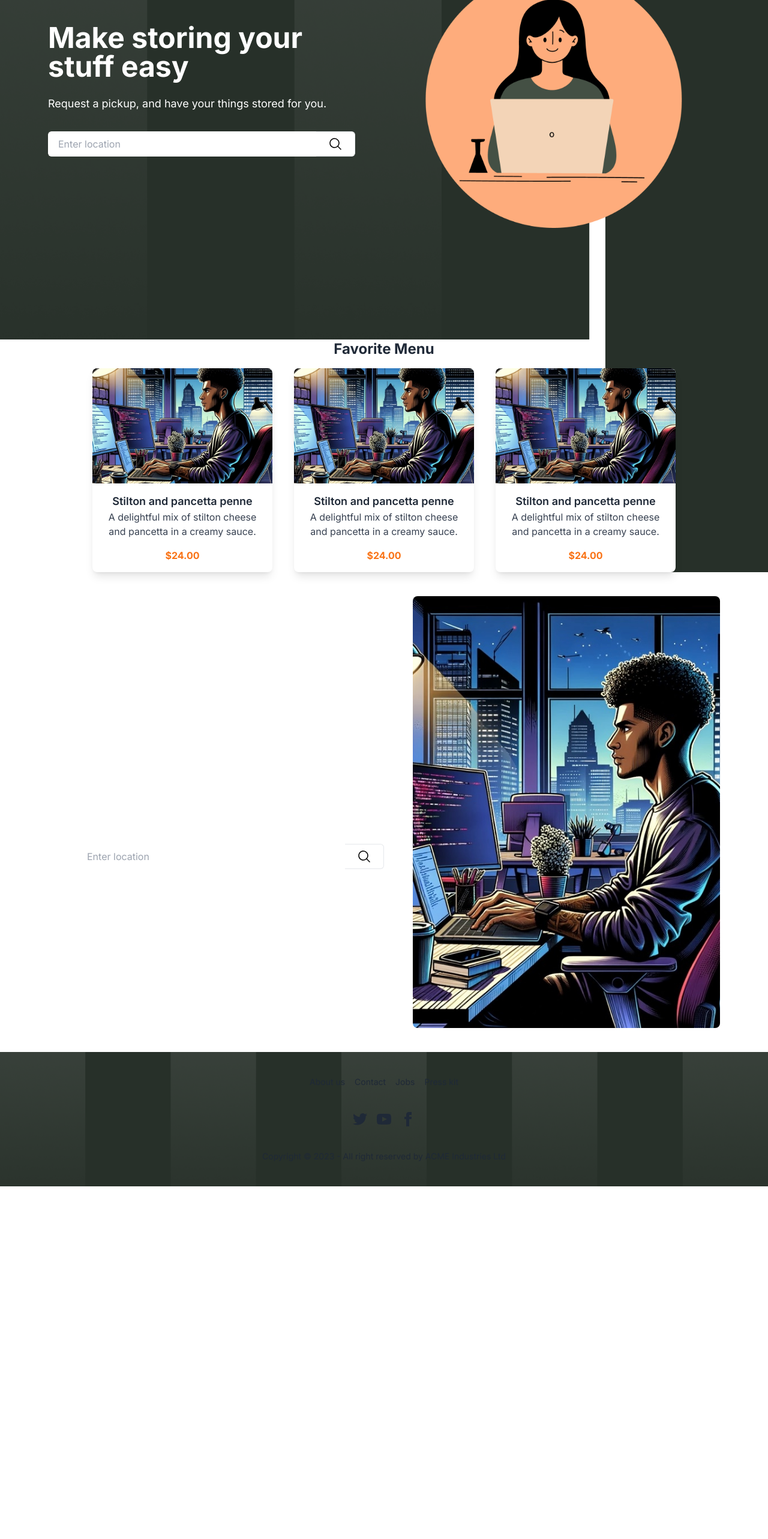
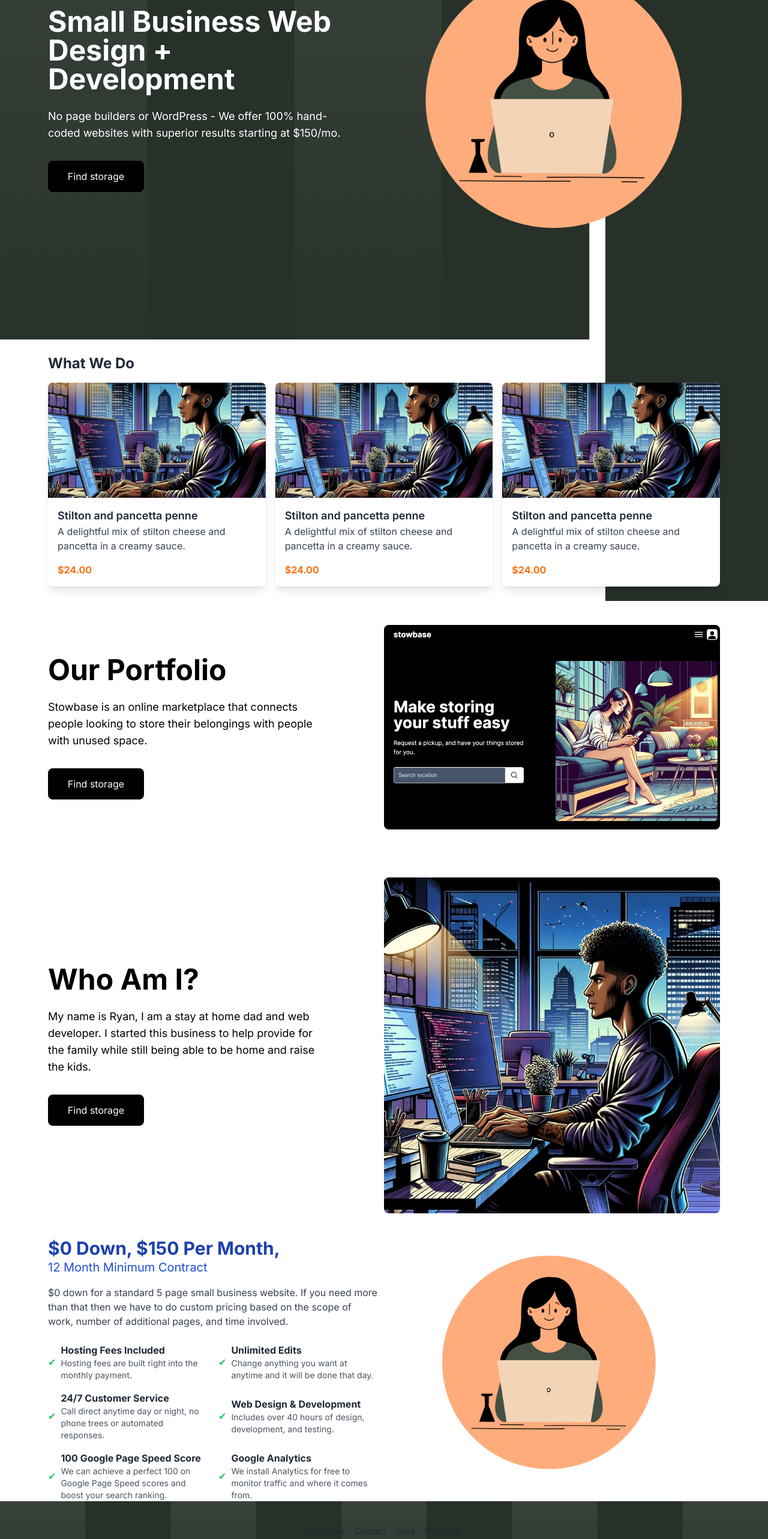
Before and after one commit to jordanwhiguera/web-dev, a Next.js app: page / in a window 1280 px wide. Shown: the part 234-2800 px from the top of the page at 60% size. Before the commit the page ends 2212 px from the top, so only its background shows below. Built offline with nearby package versions, Linux system fonts and the light colour scheme.

Commit message:
added about us section and portfolio section

```diff
--- a/app/components/Card.tsx
+++ b/app/components/Card.tsx
@@ -22,7 +22,7 @@ const cardItems: CardItem[] = [
     imageUrl: "/images/web-dev.png", // Replace with your image path
   },
   {
-    id: 1,
+    id: 2,
     title: "Stilton and pancetta penne",
     description:
       "A delightful mix of stilton cheese and pancetta in a creamy sauce.",
@@ -30,43 +30,35 @@ const cardItems: CardItem[] = [
     imageUrl: "/images/web-dev.png", // Replace with your image path
   },
   {
-    id: 1,
+    id: 3,
     title: "Stilton and pancetta penne",
     description:
       "A delightful mix of stilton cheese and pancetta in a creamy sauce.",
     price: "$24.00",
     imageUrl: "/images/web-dev.png", // Replace with your image path
   },
-
   // ... other menu items
 ];
 
 const Card: React.FC = () => {
   return (
     <Container className="bg-side">
-      <div className="flex flex-col items-center ">
-        {" "}
-        {/* Centered vertically and horizontally */}
-        <div className="mb-4">
-          <h2 className="text-2xl font-bold">Favorite Menu</h2>
+      <div className="py-6">
+        <div className="flex justify-between items-center mb-4">
+          <h2 className="text-2xl font-bold">What We Do</h2>
         </div>
-        <div className="grid grid-cols-1 md:grid-cols-2 lg:grid-cols-3 gap-9 justify-center">
-          {" "}
-          {/* 3 columns on lg screens */}
+        <div className="grid md:grid-cols-2 lg:grid-cols-3 gap-4">
           {cardItems.map((item) => (
             <div
               key={item.id}
               className="bg-white shadow-lg rounded-lg overflow-hidden"
-              style={{ maxWidth: "300px" }} // Optionally control the maximum width of the cards
             >
               <img
                 className="w-full h-48 object-cover"
                 src={item.imageUrl}
                 alt={item.title}
               />
-              <div className="p-4 text-center">
-                {" "}
-                {/* Centered text */}
+              <div className="p-4">
                 <h3 className="text-lg font-semibold">{item.title}</h3>
                 <p className="text-gray-700">{item.description}</p>
                 <div className="mt-4">
--- /dev/null
+++ b/app/components/Feature.tsx
@@ -0,0 +1,82 @@
+"use client";
+import React from "react";
+import Container from "./Container";
+
+const Feature: React.FC<{ title: string; description: string }> = ({
+  title,
+  description,
+}) => {
+  return (
+    <div className="flex items-center">
+      <span className="text-green-500 mr-2">✔</span>
+      <div>
+        <h4 className="font-bold">{title}</h4>
+        <p className="text-sm text-gray-600">{description}</p>
+      </div>
+    </div>
+  );
+};
+
+const PricingSection: React.FC = () => {
+  return (
+    <Container>
+      {" "}
+      {/* Assuming bg-white is the desired background */}
+      <div className="flex flex-col md:flex-row items-center justify-between space-y-4 md:space-y-0 md:space-x-4">
+        {" "}
+        {/* Adjust space and layout for md screens */}
+        <div className="md:w-1/2">
+          {" "}
+          {/* Take up half the width on medium screens */}
+          <h2 className="text-3xl font-bold text-blue-800">
+            $0 Down, $150 Per Month,
+          </h2>
+          <p className="text-xl text-blue-700">12 Month Minimum Contract</p>
+          <p className="mt-4 text-gray-700">
+            $0 down for a standard 5 page small business website. If you need
+            more than that then we have to do custom pricing based on the scope
+            of work, number of additional pages, and time involved.
+          </p>
+          <div className="mt-6 grid grid-cols-1 md:grid-cols-2 gap-4">
+            {/* Features components here */}
+            <Feature
+              title="Hosting Fees Included"
+              description="Hosting fees are built right into the monthly payment."
+            />
+            <Feature
+              title="Unlimited Edits"
+              description="Change anything you want at anytime and it will be done that day."
+            />
+            <Feature
+              title="24/7 Customer Service"
+              description="Call direct anytime day or night, no phone trees or automated responses."
+            />
+            <Feature
+              title="Web Design & Development"
+              description="Includes over 40 hours of design, development, and testing."
+            />
+            <Feature
+              title="100 Google Page Speed Score"
+              description="We can achieve a perfect 100 on Google Page Speed scores and boost your search ranking."
+            />
+            <Feature
+              title="Google Analytics"
+              description="We install Analytics for free to monitor traffic and where it comes from."
+            />
+          </div>
+        </div>
+        <div className="md:w-1/2">
+          {" "}
+          {/* Take up half the width on medium screens */}
+          <img
+            src="/images/lady-pc.png" // Replace with your actual image path
+            alt="Savings illustration"
+            className="w-full h-auto" // Added rounded-lg and shadow-lg for styling
+          />
+        </div>
+      </div>
+    </Container>
+  );
+};
+
+export default PricingSection;
--- a/app/components/Hero.tsx
+++ b/app/components/Hero.tsx
@@ -1,8 +1,12 @@
+"use client";
 import React from "react";
 import { motion } from "framer-motion";
 import Container from "./Container";
+import Button from "./Button";
+import { useRouter } from "next/navigation";
 
 const Hero = () => {
+  const router = useRouter();
   return (
     //HERO SECTION PART 1
     //Container div
@@ -14,34 +18,17 @@ const Hero = () => {
         <div className="flex-1 py-12 flex flex-col justify-center">
           <div className="lg:pr-12">
             <h1 className="text-5xl font-bold mb-6 text-white">
-              Make storing your stuff easy
+              Small Business Web Design + Development
             </h1>
             <p className="text-lg mb-8 text-white">
-              Request a pickup, and have your things stored for you.
+              No page builders or WordPress - We offer 100% hand-coded websites
+              with superior results starting at $150/mo.
             </p>
-            <div className="space-y-4 mb-8">
-              <div className="flex justify-between">
-                <input
-                  type="text"
-                  placeholder="Enter location"
-                  className="form-input px-4 py-2 border border-r-0 border-white w-full rounded-tl-md rounded-bl-md"
-                />
-                <button className="border border-l-0 rounded-tr-md rounded-br-md p-2 bg-white hover:shadow">
-                  <svg
-                    xmlns="http://www.w3.org/2000/svg"
-                    viewBox="0 0 24 24"
-                    fill="black"
-                    className="w-12 h-6"
-                  >
-                    <path
-                      fillRule="evenodd"
-                      d="M10.5 3.75a6.75 6.75 0 100 13.5 6.75 6.75 0 000-13.5zM2.25 10.5a8.25 8.25 0 1114.59 5.28l4.69 4.69a.75.75 0 11-1.06 1.06l-4.69-4.69A8.25 8.25 0 012.25 10.5z"
-                      clipRule="evenodd"
-                    />
-                  </svg>
-                </button>
-              </div>
-            </div>
+            <Button
+              smallWidth
+              label="Find storage"
+              onClick={() => router.push("/")}
+            />
           </div>
         </div>
         {/* Image Content */}
--- a/app/components/HeroTwo.tsx
+++ b/app/components/HeroTwo.tsx
@@ -1,55 +1,107 @@
+"use client";
+
 import React from "react";
+import Button from "./Button";
+import { useRouter } from "next/navigation";
 
-import Container from "./Container";
+interface HeroProps {
+  title: string;
+  subtitle: string;
+  image: string;
+  search?: boolean;
+  reverse?: boolean;
+  blackBackground?: boolean;
+  textWhite?: boolean;
+  reOrder?: boolean;
+  button?: boolean;
+  padRight?: boolean;
+}
 
-const HeroTwo = () => {
+const HeroTwo: React.FC<HeroProps> = ({
+  title,
+  subtitle,
+  image,
+  search,
+  reverse,
+  blackBackground,
+  textWhite,
+  reOrder,
+  button,
+  padRight,
+}) => {
+  const router = useRouter();
   return (
-    //HERO SECTION PART 1
-    //Container div
-    <Container className="">
-      <div className="flex flex-col lg:flex-row min-h-screen ">
-        {/* Text Content */}
-        <div className="flex-1 p-12 flex flex-col justify-center">
-          <h1 className="text-5xl font-bold mb-6 text-white">
-            Make storing your stuff easy
-          </h1>
-          <p className="text-lg mb-8 text-white">
-            Request a pickup, and have your things stored for you.
-          </p>
-          <div className="space-y-4 mb-8">
-            <div className="flex justify-between">
-              <input
-                type="text"
-                placeholder="Enter location"
-                className="form-input px-4 py-2 border border-r-0 border-white w-full rounded-tl-md rounded-bl-md"
+    <div
+      className={`mx-auto xl:px-20 md:px-10 sm:px-2 px-4 ${
+        blackBackground ? "bg-black" : "bg-white"
+      } `}
+    >
+      <div
+        className={`flex ${
+          reverse ? "flex-col-reverse" : "flex-col"
+        } lg:flex-row `}
+      >
+        {/* Conditionally render image first if reOrder is true */}
+        {reOrder && image && (
+          <div className="flex-1 py-10  flex items-center">
+            <div className=" w-full">
+              <img
+                src={image}
+                alt="Hero Image"
+                className="w-full h-full rounded-lg object-cover"
               />
-              <button className="border border-l-0 rounded-tr-md rounded-br-md p-2 bg-white hover:shadow">
-                <svg
-                  xmlns="http://www.w3.org/2000/svg"
-                  viewBox="0 0 24 24"
-                  fill="black"
-                  className="w-12 h-6"
-                >
-                  <path
-                    fillRule="evenodd"
-                    d="M10.5 3.75a6.75 6.75 0 100 13.5 6.75 6.75 0 000-13.5zM2.25 10.5a8.25 8.25 0 1114.59 5.28l4.69 4.69a.75.75 0 11-1.06 1.06l-4.69-4.69A8.25 8.25 0 012.25 10.5z"
-                    clipRule="evenodd"
-                  />
-                </svg>
-              </button>
             </div>
           </div>
+        )}
+
+        {/* Text Content */}
+        <div className="flex-1 py-12   flex flex-col justify-center">
+          <div className={`${padRight ? "lg:pr-24" : "lg:pl-24"}`}>
+            <h1
+              className={`text-5xl font-bold mb-6 ${
+                textWhite ? "text-white" : "text-black"
+              }`}
+            >
+              {title}
+            </h1>
+            <p
+              className={`text-lg mb-8 ${
+                textWhite ? "text-white" : "text-black"
+              }`}
+            >
+              {subtitle}
+            </p>
+
+            {/* Button */}
+            {button && (
+              <Button
+                smallWidth
+                label="Find storage"
+                onClick={() => router.push("/")}
+              />
+            )}
+
+            {/* ...other contents like search input, if necessary... */}
+
+            {/* SearchButton */}
+          </div>
         </div>
-        {/* Image Content */}
-        <div className="flex-1 py-10 ">
-          <img
-            src="/images/web-dev.png"
-            alt="Uber Image"
-            className=" w-full h-full rounded-lg object-cover"
-          />
-        </div>
+
+        {/* Conditionally render image second if reOrder is false or not provided */}
+
+        {!reOrder && image && (
+          <div className="flex-1 py-10 flex items-center">
+            <div className=" w-full">
+              <img
+                src={image}
+                alt="Hero Image"
+                className="w-full h-full rounded-lg object-cover"
+              />
+            </div>
+          </div>
+        )}
       </div>
-    </Container>
+    </div>
   );
 };
 
--- a/app/page.tsx
+++ b/app/page.tsx
@@ -4,6 +4,7 @@ import HeroTwo from "./components/HeroTwo";
 import Footer from "./components/Footer";
 import Navbar from "./components/Navbar";
 import Card from "./components/Card";
+import PricingSection from "./components/Feature";
 
 export default function Home() {
   return (
@@ -12,7 +13,21 @@ export default function Home() {
       <Hero />
 
       <Card />
-      <HeroTwo />
+      <HeroTwo
+        title="Our Portfolio"
+        subtitle=" Stowbase is an online marketplace that connects people looking to store their belongings with people with unused space."
+        image="/images/stowbasepreview.png"
+        button
+        padRight
+      />
+      <HeroTwo
+        title="Who Am I?"
+        subtitle="My name is Ryan, I am a stay at home dad and web developer. I started this business to help provide for the family while still being able to be home and raise the kids."
+        image="/images/web-dev.png"
+        button
+        padRight
+      />
+      <PricingSection />
       <Footer />
     </>
   );
```
Also changed, not shown: public/images/stowbasepreview.png (added).
